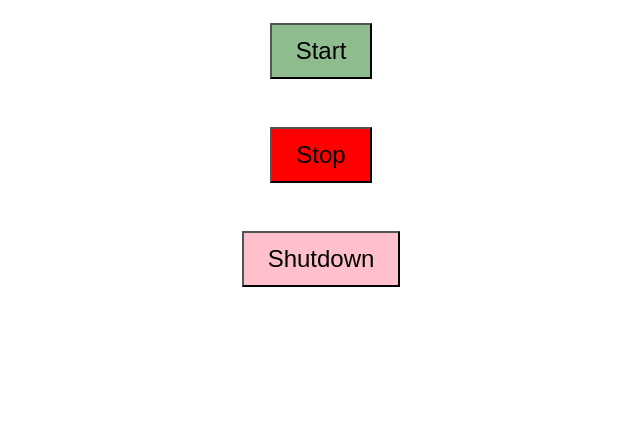
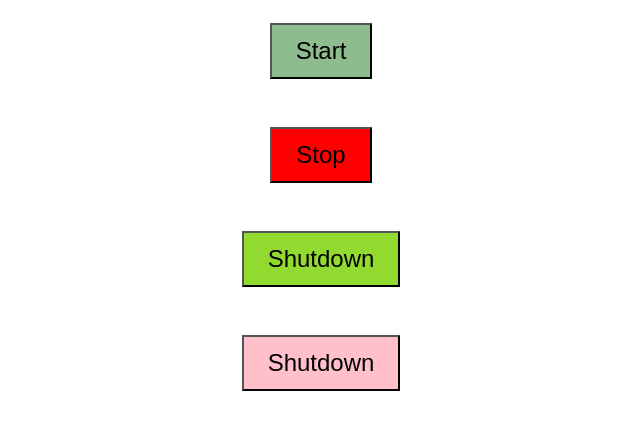
Before and after one commit to jwow1000/dollhouse-salma, a Flask app: page / in a window 1280 px wide. Shown: the part 110-540 px from the top of the page, without its empty margins (327-967 px from the left). Run offline with Flask 3, Linux system fonts and the light colour scheme.

Commit message:
add update

```diff
--- a/py-server/templates/index.html
+++ b/py-server/templates/index.html
@@ -16,6 +16,9 @@
     <form action="/stop" method="post">
         <button type="submit" style="background-color: red;">Stop</button>
     </form>
+    <form action="/update" method="post">
+        <button type="submit" style="background-color: rgb(147, 218, 48);">Shutdown</button>
+    </form>
     <form action="/shutdown" method="post">
         <button type="submit" style="background-color: pink;">Shutdown</button>
     </form>
```
